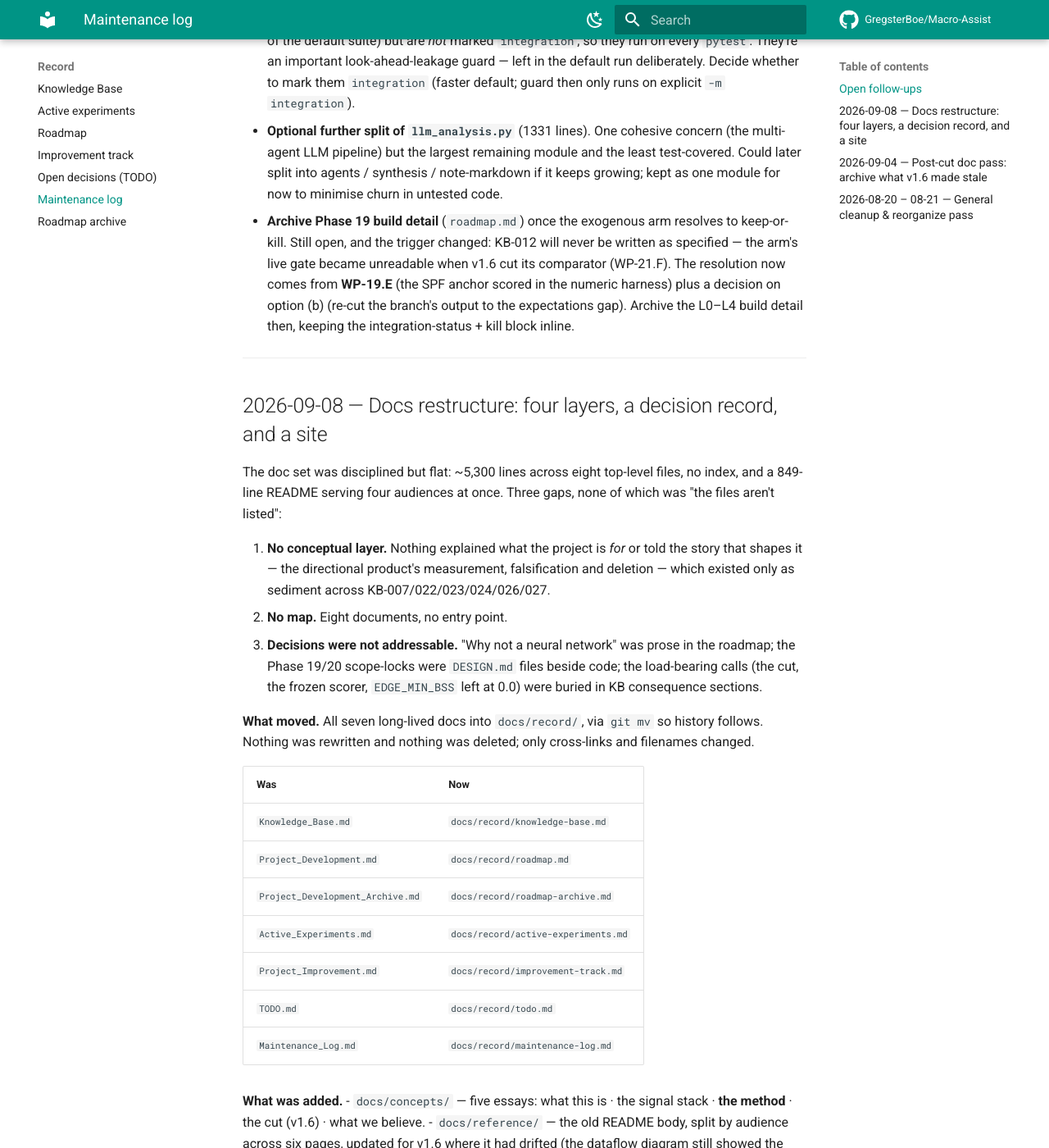
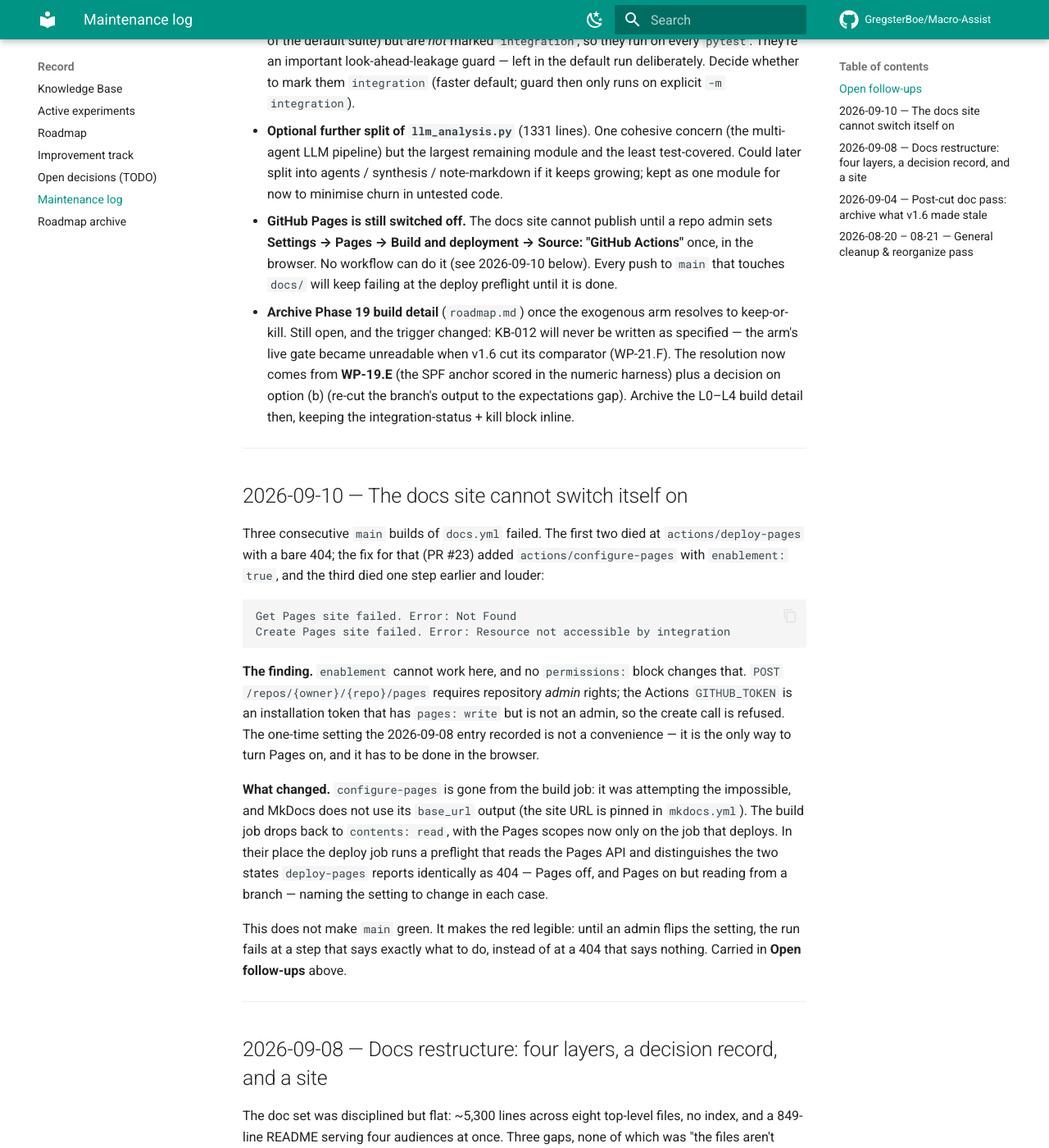
Before and after one commit to GregsterBoe/Macro-Assist, an MkDocs documentation site: the page built from docs/record/maintenance-log.md, in a window 1280 px wide and 1400 px high, scrolled down 436 px. Shown: the whole window at 82% size. Built offline with MkDocs 1.6.1 and Material for MkDocs 9.7.7, drawn with Linux system fonts in a browser that asks for light colours; comment, search, counter and statistics services are not loaded.

Commit message:
ci(docs): stop pretending the workflow can enable Pages
Three main builds of docs.yml have now failed. The first two died at
actions/deploy-pages with a bare 404; PR #23 answered that by adding
actions/configure-pages with enablement: true, and the third died a step
earlier and louder:

    Get Pages site failed. Error: Not Found
    Create Pages site failed. Error: Resource not accessible by integration

enablement cannot work here and no permissions: block changes that.
POST /repos/{owner}/{repo}/pages needs repository admin rights; the Actions
GITHUB_TOKEN is an installation token that can hold pages: write but is never
an admin, so the create call is refused. Pages is still off on this repo
(has_pages: false) and can only be turned on by an admin, in the browser, at
Settings -> Pages -> Build and deployment -> Source: "GitHub Actions".

Drop configure-pages from the build job: it attempted the impossible and its
base_url output is unused, because mkdocs.yml pins site_url. The build job
returns to contents: read, leaving the Pages scopes on the only job that
deploys.

In its place the deploy job gets a preflight that reads the Pages API and
separates the two states deploy-pages reports identically as 404 — Pages off,
and Pages on but reading from a branch — failing with the setting to change in
each case, and falling through to deploy-pages when it cannot read the config.

This does not make main green; only the manual setting can. It makes the red
legible: the run now fails at a step that says what to do.

Recorded in the maintenance log, carried in Open follow-ups until the setting
is flipped, and documented in operations.md and the README.

Co-Authored-By: Claude Opus 5 <noreply@anthropic.com>
Claude-Session: https://claude.ai/code/session_01UDbXBtsMu37oH1y4CVoRDk

````diff
--- a/docs/record/maintenance-log.md
+++ b/docs/record/maintenance-log.md
@@ -11,7 +11,41 @@ new dated section per pass; carry any unfinished items into **Open follow-ups**.
 
 - **`point_in_time.py` runs network by default.** Its tests make real ALFRED/FRED calls (~113s of the default suite) but are *not* marked `integration`, so they run on every `pytest`. They're an important look-ahead-leakage guard — left in the default run deliberately. Decide whether to mark them `integration` (faster default; guard then only runs on explicit `-m integration`).
 - **Optional further split of `llm_analysis.py`** (1331 lines). One cohesive concern (the multi-agent LLM pipeline) but the largest remaining module and the least test-covered. Could later split into agents / synthesis / note-markdown if it keeps growing; kept as one module for now to minimise churn in untested code.
+- **GitHub Pages is still switched off.** The docs site cannot publish until a repo admin sets **Settings → Pages → Build and deployment → Source: "GitHub Actions"** once, in the browser. No workflow can do it (see 2026-09-10 below). Every push to `main` that touches `docs/` will keep failing at the deploy preflight until it is done.
 - **Archive Phase 19 build detail** (`roadmap.md`) once the exogenous arm resolves to keep-or-kill. Still open, and the trigger changed: KB-012 will never be written as specified — the arm's live gate became unreadable when v1.6 cut its comparator (WP-21.F). The resolution now comes from **WP-19.E** (the SPF anchor scored in the numeric harness) plus a decision on option (b) (re-cut the branch's output to the expectations gap). Archive the L0–L4 build detail then, keeping the integration-status + kill block inline.
+
+---
+
+## 2026-09-10 — The docs site cannot switch itself on
+
+Three consecutive `main` builds of `docs.yml` failed. The first two died at
+`actions/deploy-pages` with a bare 404; the fix for that (PR #23) added
+`actions/configure-pages` with `enablement: true`, and the third died one step
+earlier and louder:
+
+```
+Get Pages site failed. Error: Not Found
+Create Pages site failed. Error: Resource not accessible by integration
+```
+
+**The finding.** `enablement` cannot work here, and no `permissions:` block
+changes that. `POST /repos/{owner}/{repo}/pages` requires repository *admin*
+rights; the Actions `GITHUB_TOKEN` is an installation token that has `pages:
+write` but is not an admin, so the create call is refused. The one-time setting
+the 2026-09-08 entry recorded is not a convenience — it is the only way to turn
+Pages on, and it has to be done in the browser.
+
+**What changed.** `configure-pages` is gone from the build job: it was
+attempting the impossible, and MkDocs does not use its `base_url` output (the
+site URL is pinned in `mkdocs.yml`). The build job drops back to `contents:
+read`, with the Pages scopes now only on the job that deploys. In their place
+the deploy job runs a preflight that reads the Pages API and distinguishes the
+two states `deploy-pages` reports identically as 404 — Pages off, and Pages on
+but reading from a branch — naming the setting to change in each case.
+
+This does not make `main` green. It makes the red legible: until an admin flips
+the setting, the run fails at a step that says exactly what to do, instead of at
+a 404 that says nothing. Carried in **Open follow-ups** above.
 
 ---
 
````
Also changed, not shown: README.md (+9 -2 lines), docs/reference/operations.md (+16 -0 lines), 1 other file.
